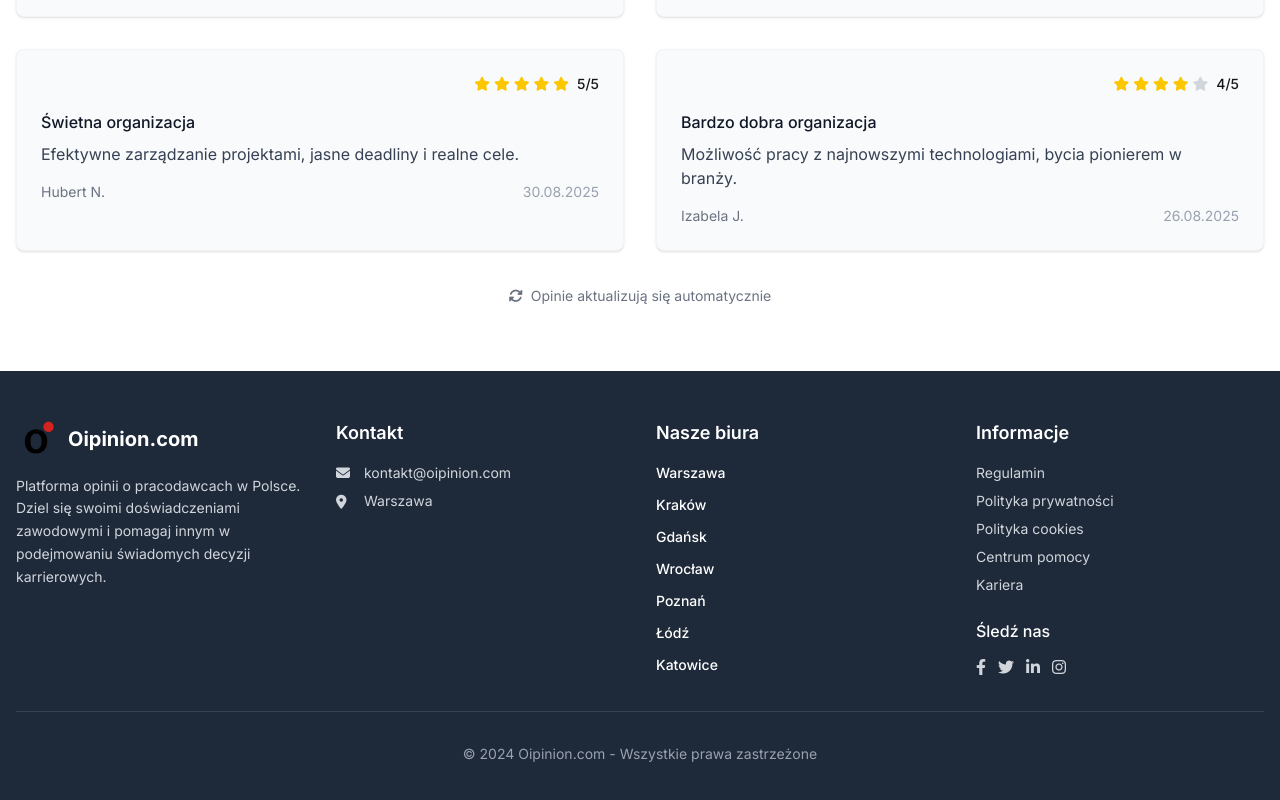
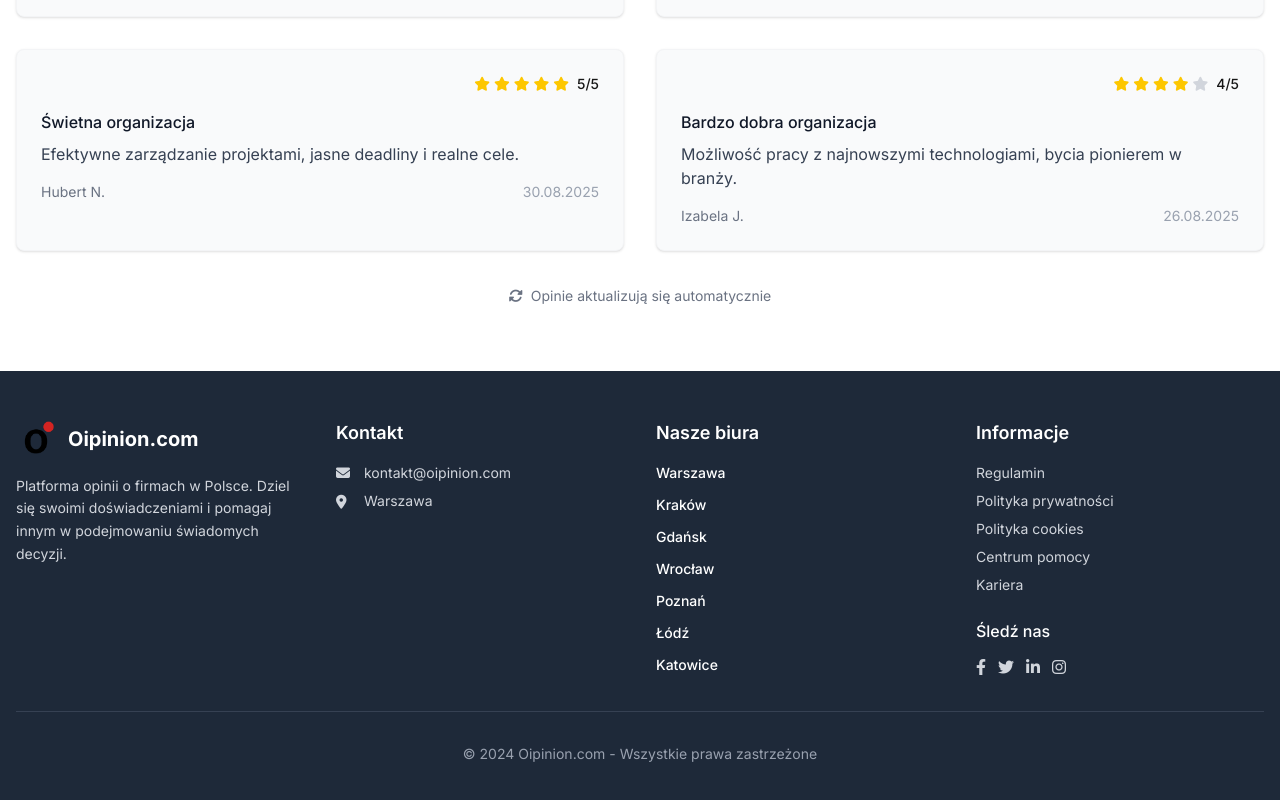
Before and after one commit to DarGrz/inion, a Next.js app: page / in a window 1280 px wide. Shown: the part 1917-2717 px from the top of the page. Built offline with nearby package versions, Linux system fonts and the light colour scheme.

Commit message:
some changes

```diff
--- a/app/components/Footer.tsx
+++ b/app/components/Footer.tsx
@@ -20,8 +20,7 @@ export function Footer() {
               <h3 className="text-xl font-bold">Oipinion.com</h3>
             </div>
             <p className="text-gray-300 text-sm leading-relaxed">
-              Platforma opinii o pracodawcach w Polsce. Dziel się swoimi doświadczeniami
-              zawodowymi i pomagaj innym w podejmowaniu świadomych decyzji karrierowych.
+              Platforma opinii o firmach w Polsce. Dziel się swoimi doświadczeniami i pomagaj innym w podejmowaniu świadomych decyzji.
             </p>
           </div>
 
```
